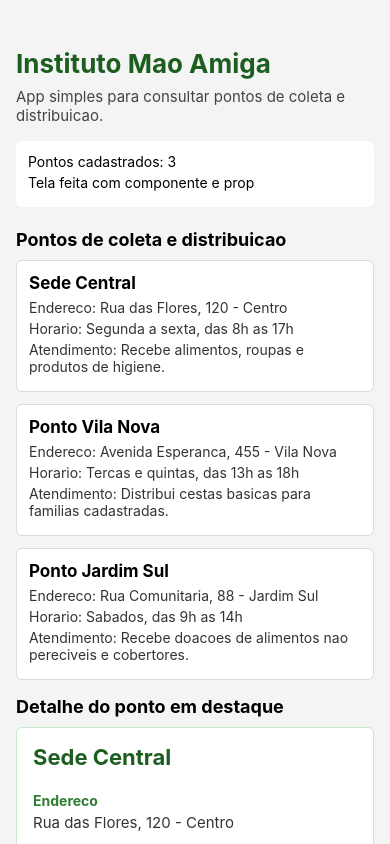
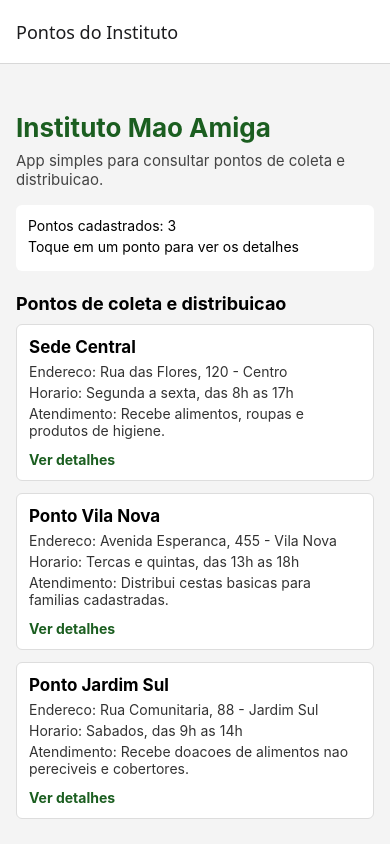
Before and after one commit to Caio1137/instituto-mao-amiga, a React Native app: screen / in a window 390 px wide. Built offline with nearby package versions, Linux system fonts and the light colour scheme.

Commit message:
Adiciona navegacao entre pontos refs #04

```diff
--- a/App.js
+++ b/App.js
@@ -1,5 +1,9 @@
+import { NavigationContainer } from '@react-navigation/native';
+import { createNativeStackNavigator } from '@react-navigation/native-stack';
 import { StatusBar } from 'expo-status-bar';
-import { ScrollView, StyleSheet, Text, View } from 'react-native';
+import { ScrollView, StyleSheet, Text, TouchableOpacity, View } from 'react-native';
+
+const Stack = createNativeStackNavigator();
 
 const pontos = [
   {
@@ -25,14 +29,15 @@ const pontos = [
   },
 ];
 
-function PontoItem({ ponto }) {
+function PontoItem({ ponto, onPress }) {
   return (
-    <View style={styles.card}>
+    <TouchableOpacity style={styles.card} onPress={onPress} activeOpacity={0.8}>
       <Text style={styles.nomePonto}>{ponto.nome}</Text>
       <Text style={styles.info}>Endereco: {ponto.endereco}</Text>
       <Text style={styles.info}>Horario: {ponto.horario}</Text>
       <Text style={styles.info}>Atendimento: {ponto.atendimento}</Text>
-    </View>
+      <Text style={styles.acao}>Ver detalhes</Text>
+    </TouchableOpacity>
   );
 }
 
@@ -50,28 +55,7 @@ function DetalhePonto({ ponto }) {
   );
 }
 
-function TelaListaPontos() {
-  return (
-    <View>
-      <Text style={styles.secao}>Pontos de coleta e distribuicao</Text>
-
-      {pontos.map((ponto) => (
-        <PontoItem key={ponto.id} ponto={ponto} />
-      ))}
-    </View>
-  );
-}
-
-function TelaDetalhePonto() {
-  return (
-    <View>
-      <Text style={styles.secao}>Detalhe do ponto em destaque</Text>
-      <DetalhePonto ponto={pontos[0]} />
-    </View>
-  );
-}
-
-export default function App() {
+function TelaListaPontos({ navigation }) {
   return (
     <ScrollView style={styles.container}>
       <StatusBar style="auto" />
@@ -82,12 +66,51 @@ export default function App() {
 
       <View style={styles.resumo}>
         <Text style={styles.resumoTexto}>Pontos cadastrados: {pontos.length}</Text>
-        <Text style={styles.resumoTexto}>Tela feita com componente e prop</Text>
+        <Text style={styles.resumoTexto}>Toque em um ponto para ver os detalhes</Text>
       </View>
 
-      <TelaListaPontos />
-      <TelaDetalhePonto />
+      <Text style={styles.secao}>Pontos de coleta e distribuicao</Text>
+
+      {pontos.map((ponto) => (
+        <PontoItem
+          key={ponto.id}
+          ponto={ponto}
+          onPress={() => navigation.navigate('DetalhePonto', { pontoId: ponto.id })}
+        />
+      ))}
     </ScrollView>
+  );
+}
+
+function TelaDetalhePonto({ route }) {
+  const { pontoId } = route.params;
+  const ponto = pontos.find((item) => item.id === pontoId) ?? pontos[0];
+
+  return (
+    <ScrollView style={styles.container}>
+      <StatusBar style="auto" />
+      <Text style={styles.secao}>Detalhe do ponto</Text>
+      <DetalhePonto ponto={ponto} />
+    </ScrollView>
+  );
+}
+
+export default function App() {
+  return (
+    <NavigationContainer>
+      <Stack.Navigator initialRouteName="ListaPontos">
+        <Stack.Screen
+          name="ListaPontos"
+          component={TelaListaPontos}
+          options={{ title: 'Pontos do Instituto' }}
+        />
+        <Stack.Screen
+          name="DetalhePonto"
+          component={TelaDetalhePonto}
+          options={{ title: 'Detalhe do ponto' }}
+        />
+      </Stack.Navigator>
+    </NavigationContainer>
   );
 }
 
@@ -133,6 +156,12 @@ const styles = StyleSheet.create({
     borderWidth: 1,
     borderColor: '#DDD',
   },
+  acao: {
+    fontSize: 14,
+    fontWeight: 'bold',
+    marginTop: 8,
+    color: '#1B5E20',
+  },
   nomePonto: {
     fontSize: 17,
     fontWeight: 'bold',
--- a/package.json
+++ b/package.json
@@ -3,11 +3,15 @@
   "version": "1.0.0",
   "main": "index.js",
   "dependencies": {
-    "expo": "~57.0.11",
+    "@react-navigation/native": "^7.3.16",
+    "@react-navigation/native-stack": "^7.18.8",
+    "expo": "~57.0.14",
     "expo-status-bar": "~57.0.1",
     "react": "19.2.3",
     "react-dom": "19.2.3",
     "react-native": "0.86.2",
+    "react-native-safe-area-context": "~5.7.0",
+    "react-native-screens": "~4.26.0",
     "react-native-web": "^0.21.2"
   },
   "scripts": {
```
Also changed, not shown: atividades/aula-05/exercicio.md (added, +44 -0 lines), 1 other file (tests, documents, lock files or other folders).
